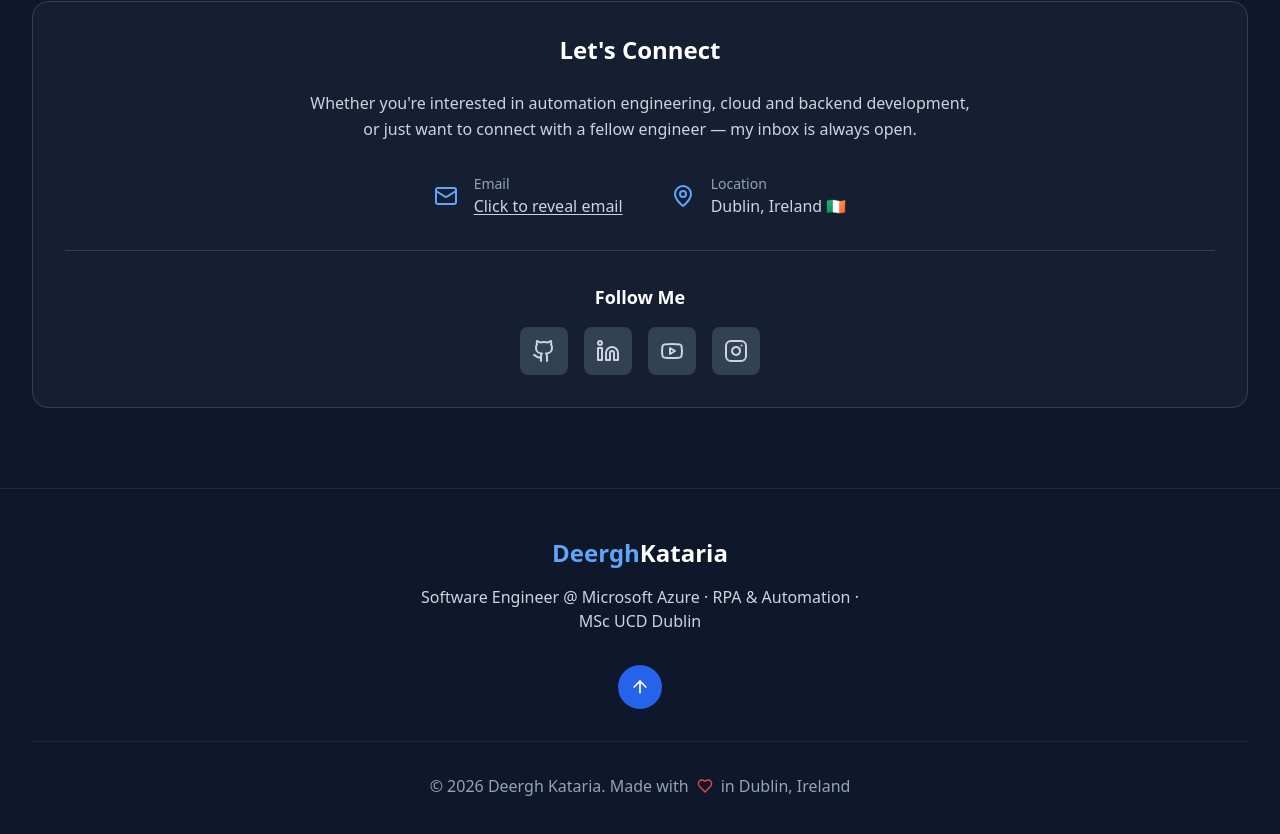
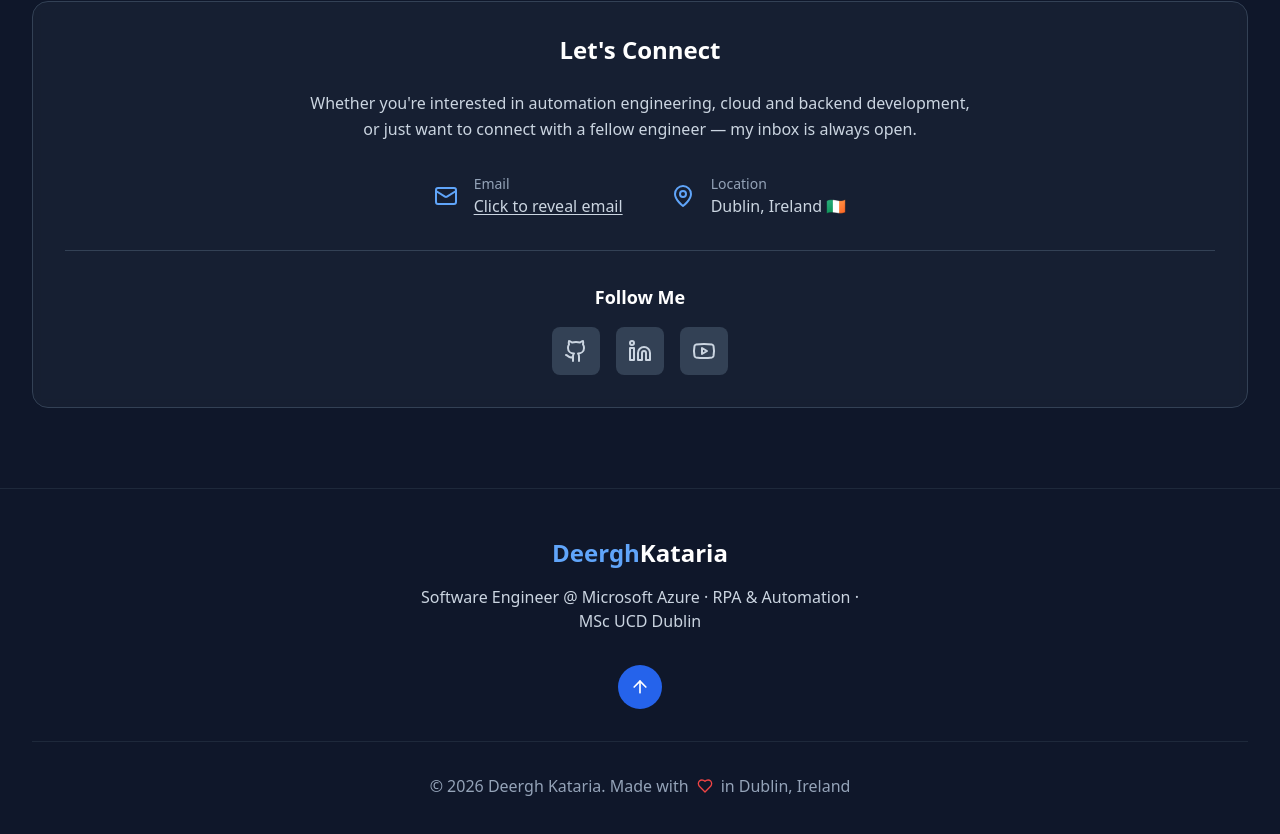
Before and after one commit to DeerghKataria/Personal-Website, a React (Vite) app: page / in a window 1280 px wide. Shown: the part 4118-4952 px from the top of the page. Built offline with nearby package versions, Linux system fonts and the light colour scheme.

Commit message:
removed instagram link

```diff
--- a/src/components/Contact.tsx
+++ b/src/components/Contact.tsx
@@ -1,6 +1,6 @@
 // JSX runtime handles React import automatically
 import { useState } from 'react';
-import { Mail, MapPin, Github, Linkedin, Youtube, Instagram } from 'lucide-react';
+import { Mail, MapPin, Github, Linkedin, Youtube } from 'lucide-react';
 
 const Contact = () => {
   const [emailVisible, setEmailVisible] = useState(false);
@@ -25,11 +25,6 @@ const Contact = () => {
       icon: <Youtube className="w-6 h-6" />,
       name: "YouTube",
       url: "https://www.youtube.com/deerghkataria"
-    },
-    {
-      icon: <Instagram className="w-6 h-6" />,
-      name: "Instagram",
-      url: "https://www.instagram.com/deerghkataria/"
     }
   ];
 
```
